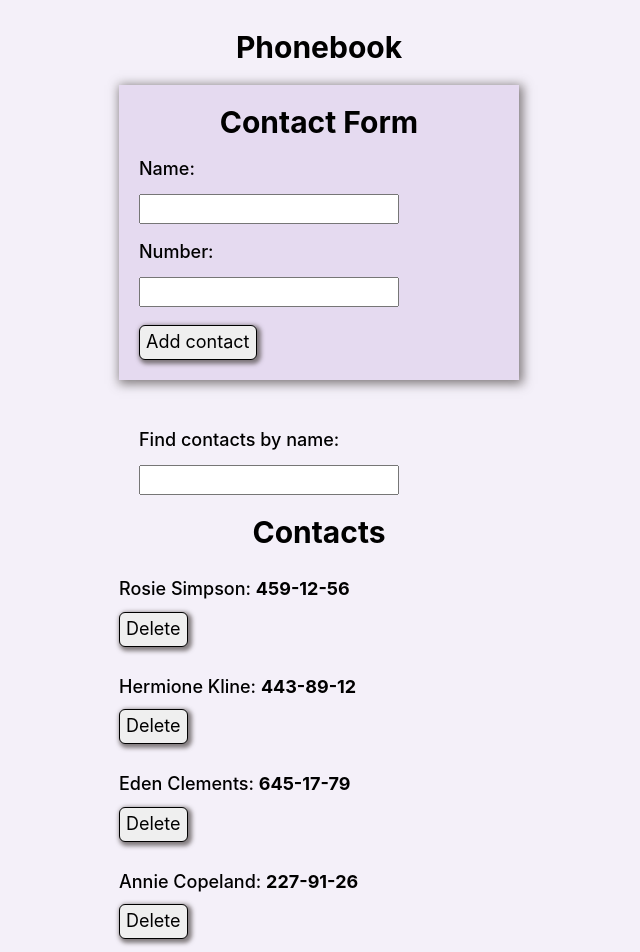
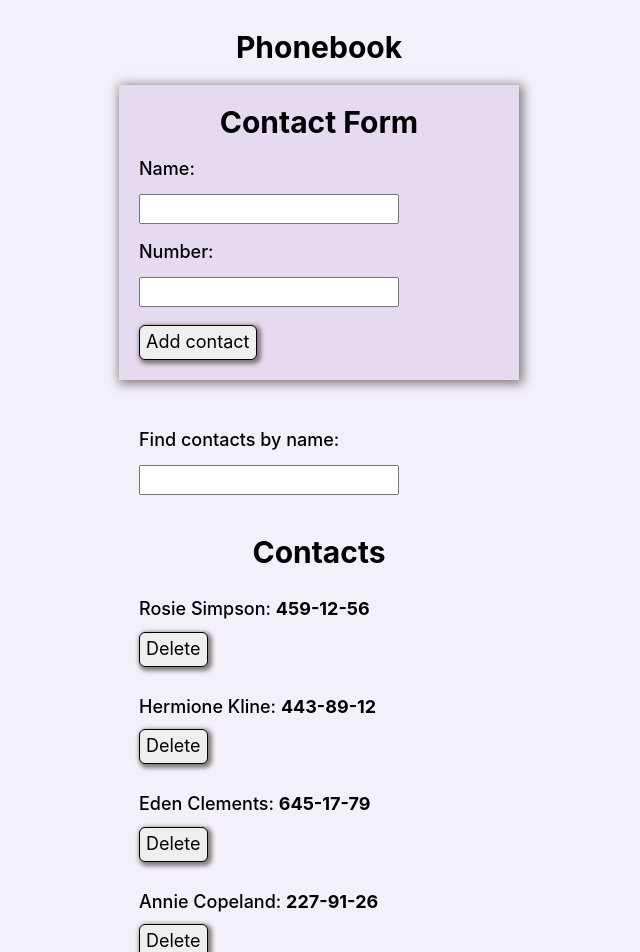
Before and after one commit to Vera-Smulskaya/goit-react-hw-02-phonebook, a React (Create React App) app: page / in a window 1280 px wide. Shown: the top 952 px of the page, without its empty margins (321-961 px from the left). Built offline with nearby package versions, Linux system fonts and the light colour scheme.

Commit message:
fix deploy wtj git pages

```diff
--- a/src/components/ContactForm/ContactForm.jsx
+++ b/src/components/ContactForm/ContactForm.jsx
@@ -1,7 +1,7 @@
 import React, { Component } from 'react';
 import Title from '../Title/Title';
 import css from './ContactForm.module.css';
-import { computeHeadingLevel } from '@testing-library/react';
+// import { computeHeadingLevel } from '@testing-library/react';
 
 export default class ContactForm extends Component {
 handleSubmit = event => {
--- a/src/components/ContactList/ContactList.jsx
+++ b/src/components/ContactList/ContactList.jsx
@@ -7,7 +7,7 @@ export default class ContactList extends Component {
   render() {
     const { contacts } = this.props;
     return (
-      <div>
+      <div className={css.contactListContainer}>
          <Title>Contacts</Title>
         {contacts.map(contact => (
           <ContactListItem contact={contact} key={contact.id} />
--- a/src/components/ContactList/ContactList.module.css
+++ b/src/components/ContactList/ContactList.module.css
@@ -0,0 +1,3 @@
+.contactListContainer {
+    padding: 20px;
+}
```
